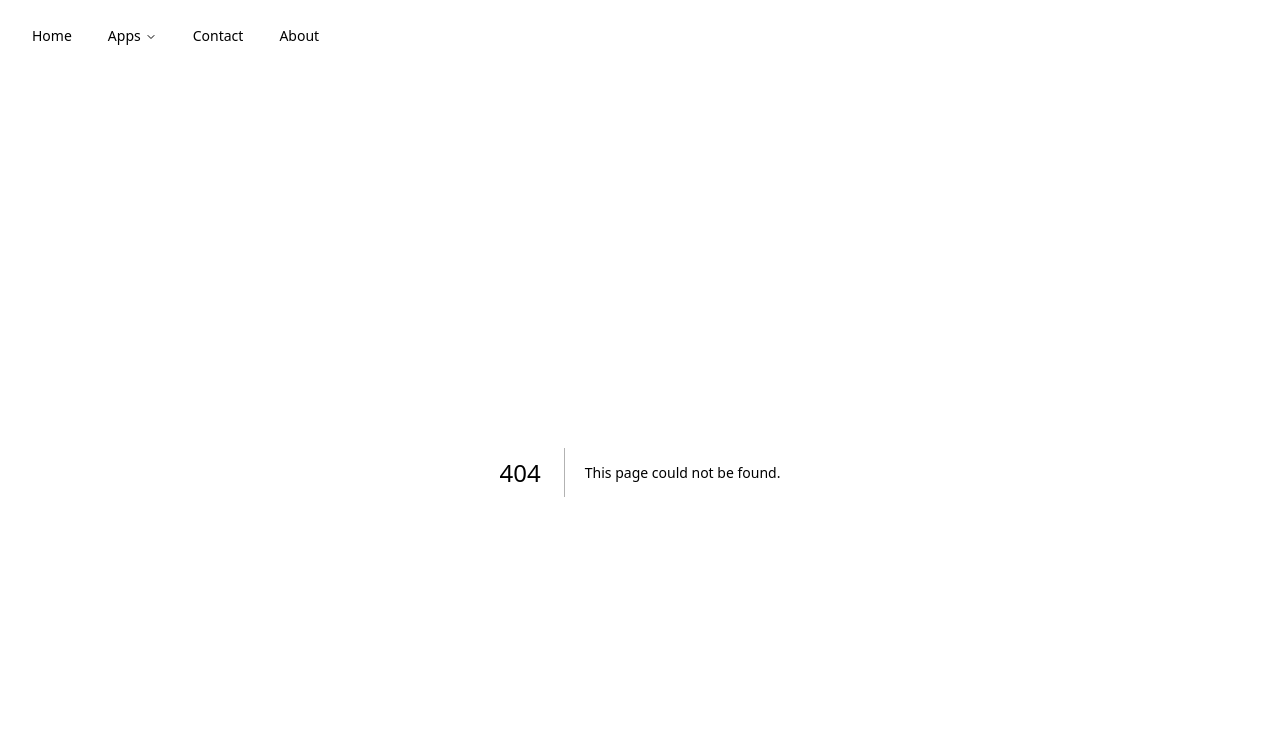
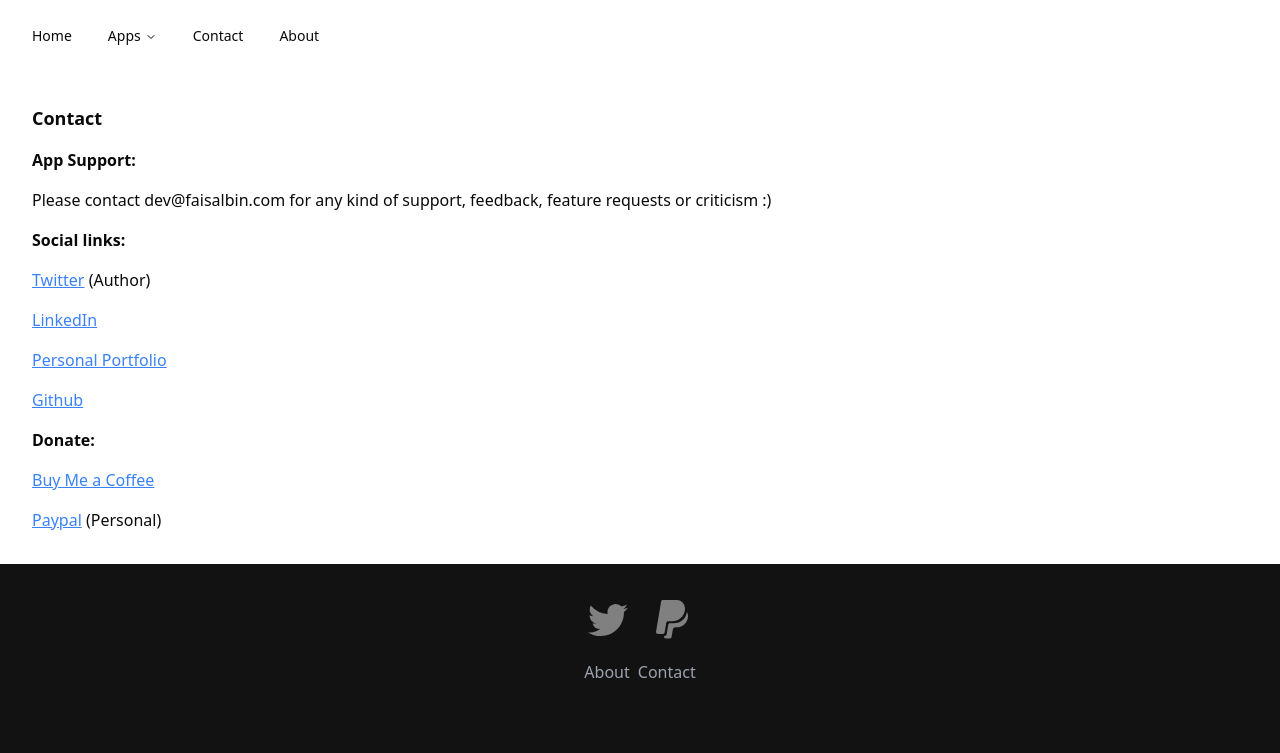
Before and after one commit to FaisalBinAhmed/failab.eu, a Next.js app: page /contact in a window 1280 px wide. Before the commit this address had no page. Shown: the top 753 px of the page. Built offline with nearby package versions, Linux system fonts and the light colour scheme.

Commit message:
contact page

```diff
--- a/src/pages/about.tsx
+++ b/src/pages/about.tsx
@@ -2,7 +2,7 @@ import Link from "next/link";
 
 const About = () => {
 	return (
-		<div className="flex flex-col gap-4 p-8 lg:px-96">
+		<div className="flex flex-col gap-4 p-8 max-w-4xl">
 			<h1 className="text-lg font-bold">About Failab</h1>
 			<p>
 				Failab is the home for projects I make during my weekends and holidays.
--- /dev/null
+++ b/src/pages/contact.tsx
@@ -0,0 +1,69 @@
+import Link from "next/link";
+
+const Contact = () => {
+	return (
+		<div className="flex flex-col gap-4 p-8 ">
+			<h1 className="text-lg font-bold">Contact</h1>
+			<h2 className="text-md font-bold">App Support:</h2>
+			<p>
+				Please contact dev@faisalbin.com for any kind of support, feedback,
+				feature requests or criticism :){" "}
+			</p>
+			<h2 className="text-md font-bold">Social links:</h2>
+			<p>
+				<Link
+					className="underline text-blue-500"
+					href="https://twitter.com/faisalbahmed"
+					target="_blank">
+					Twitter
+				</Link>{" "}
+				(Author)
+			</p>
+			<p>
+				<Link
+					className="underline text-blue-500"
+					href="https://linkedin.com/in/faisalbin"
+					target="_blank">
+					LinkedIn
+				</Link>
+			</p>
+			<p>
+				<Link
+					className="underline text-blue-500"
+					href="https://faisalbin.com"
+					target="_blank">
+					Personal Portfolio
+				</Link>
+			</p>
+			<p>
+				<Link
+					className="underline text-blue-500"
+					href="https://github.com/faisalbinahmed"
+					target="_blank">
+					Github
+				</Link>
+			</p>
+
+			<h2 className="text-md font-bold">Donate:</h2>
+			<p>
+				<Link
+					className="underline text-blue-500"
+					href="https://www.buymeacoffee.com/faisalbin"
+					target="_blank">
+					Buy Me a Coffee
+				</Link>
+			</p>
+			<p>
+				<Link
+					className="underline text-blue-500"
+					href="https://paypal.me/FaisalDE"
+					target="_blank">
+					Paypal
+				</Link>{" "}
+				(Personal)
+			</p>
+		</div>
+	);
+};
+
+export default Contact;
```
